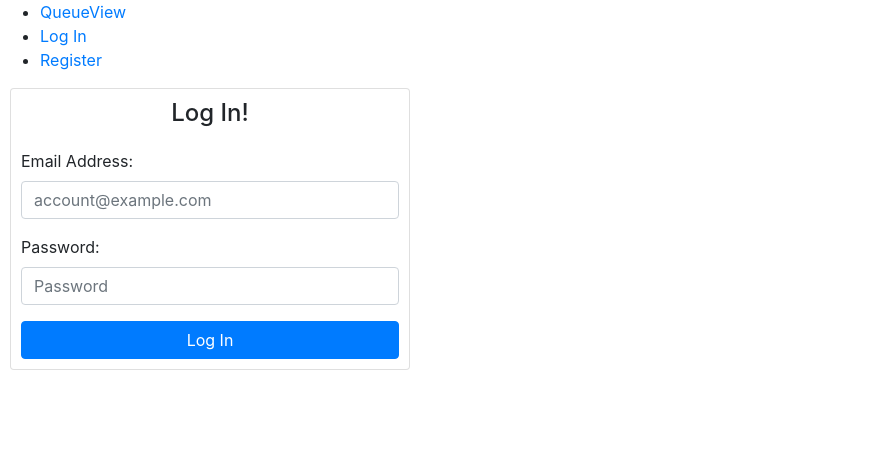
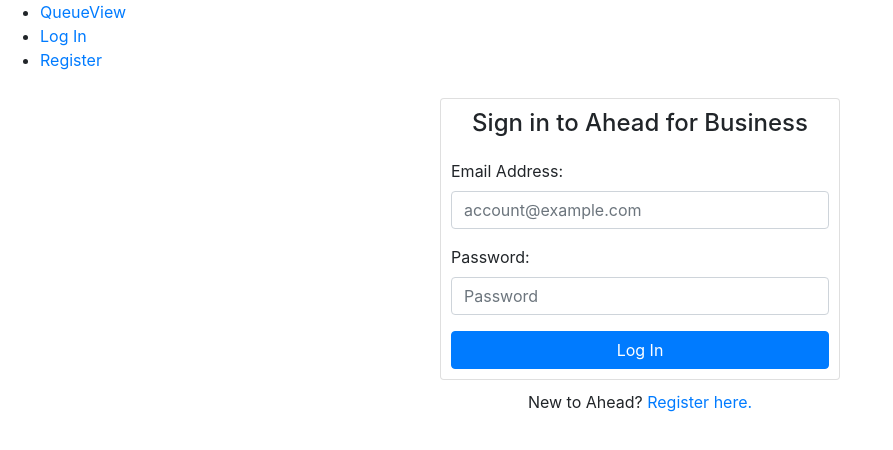
Before and after one commit to radius-queue/web, a React (Create React App) app: page /logIn/log-in in a window 1280 px wide. Shown: the top 450 px of the page, without its empty margins (0-893 px from the left). Built offline with nearby package versions, Linux system fonts and the light colour scheme.

Commit message:
Added link to registration page.

```diff
--- a/src/logIn/log-in.tsx
+++ b/src/logIn/log-in.tsx
@@ -3,6 +3,15 @@
 import Form from 'react-bootstrap/Form';
 import Button from 'react-bootstrap/Button';
 import Card from 'react-bootstrap/Card';
+
+import {
+  BrowserRouter as Router,
+  Switch,
+  Route,
+  Link,
+  useRouteMatch,
+  useParams
+} from "react-router-dom";
 
 interface logInValues {
     email: string;
@@ -18,8 +27,9 @@
   const [formValues, setFormValues] = useForm({email: '', password: ''});
 
   return (
+    <div id="login-container">
       <Card id="login-card">
-      <h1 className="form-header">Log In!</h1>
+        <h1 className="form-header">Sign in to Ahead for Business</h1>
         <Form>
           <Form.Group controlId="businessLogInEmail">
             <Form.Label>Email Address:</Form.Label>
@@ -51,6 +61,13 @@
           </Button>
         </Form>
       </Card>
+      <div>
+        <p>
+          New to Ahead?
+          <Link to="../../register/business-register"> Register here.</Link>
+        </p>
+      </div>
+    </div>
   );
 };
 
```
Lines whose indentation alone changed are shown as unchanged.
